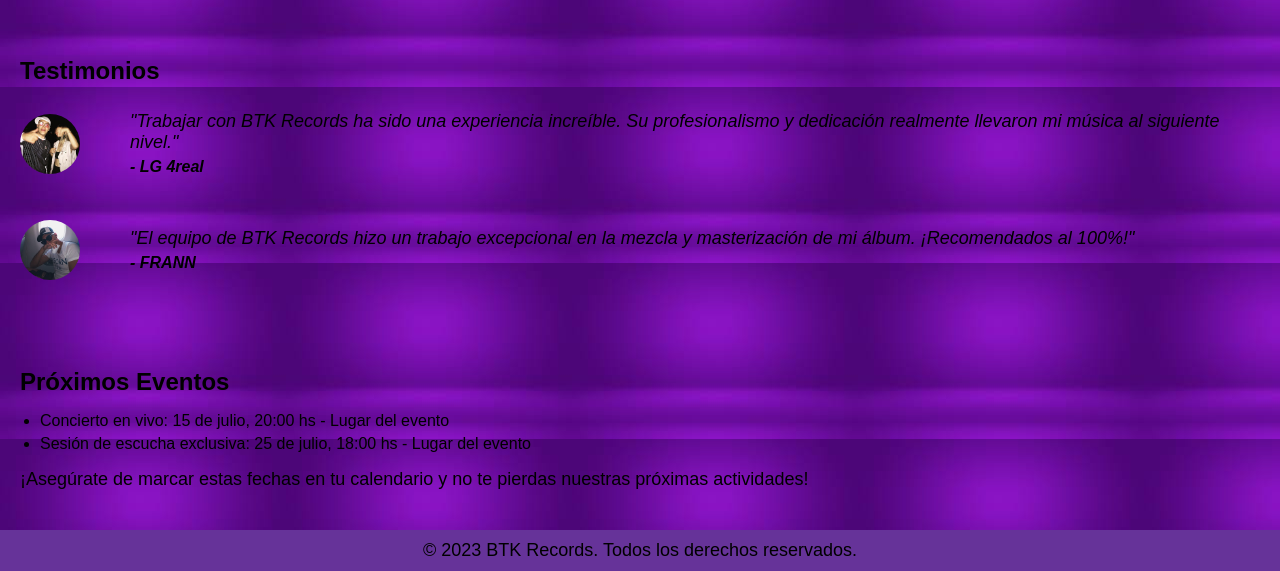
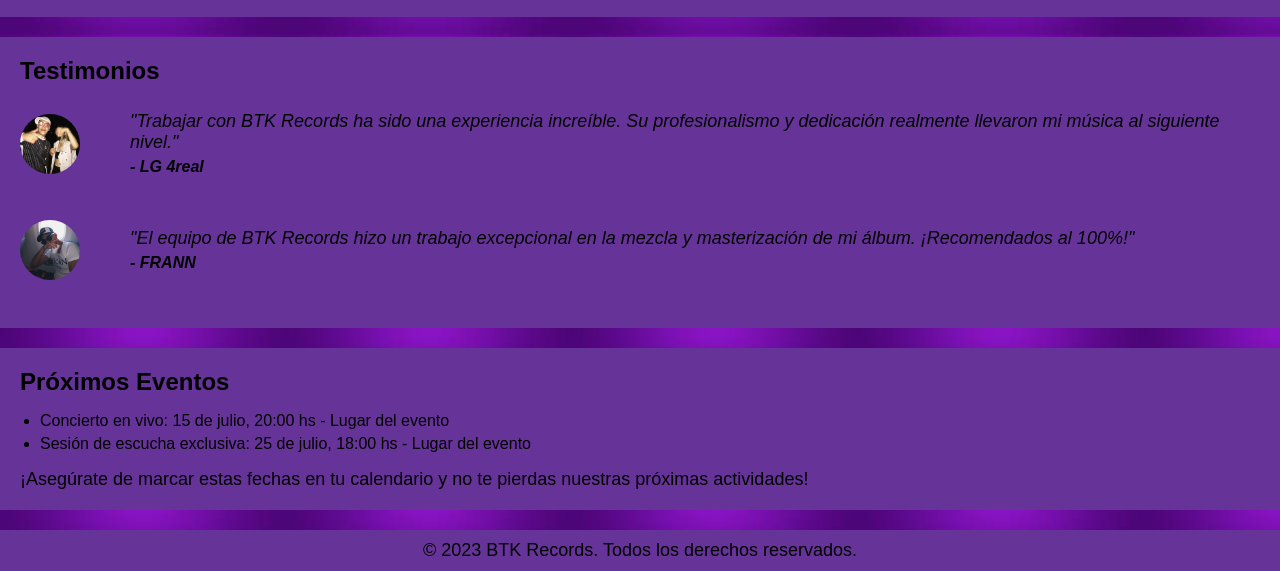
Before and after one commit to 0RaffaDev/0RaffaDev.github.io, a plain HTML site: page index.html in a window 1280 px wide. Shown: the part 441-1012 px from the top of the page. Drawn offline with Linux system fonts and the light colour scheme.

Commit message:
Arreglo Fondo

```diff
--- a/styles.css
+++ b/styles.css
@@ -67,6 +67,7 @@ body {
   section {
     padding: 20px;
     margin-bottom: 20px;
+    background-color: #663399
 
   }
 
```
